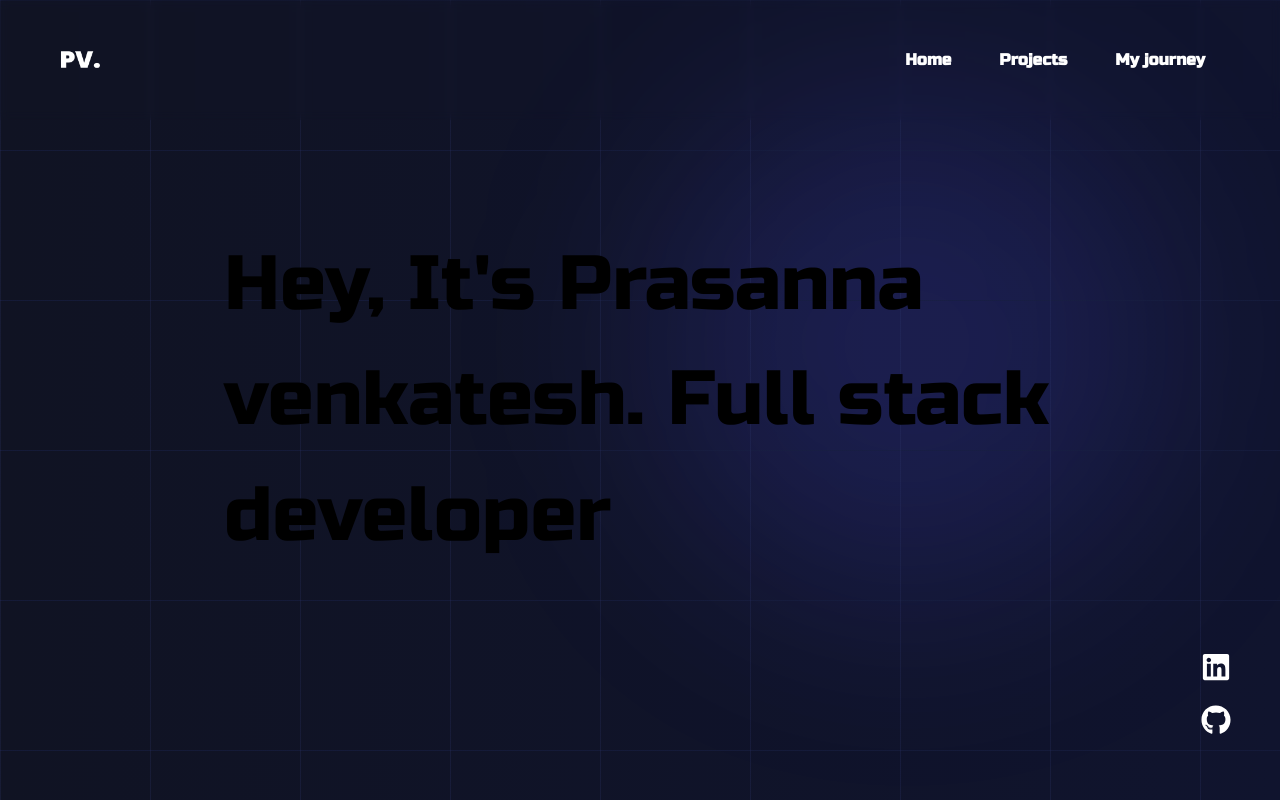
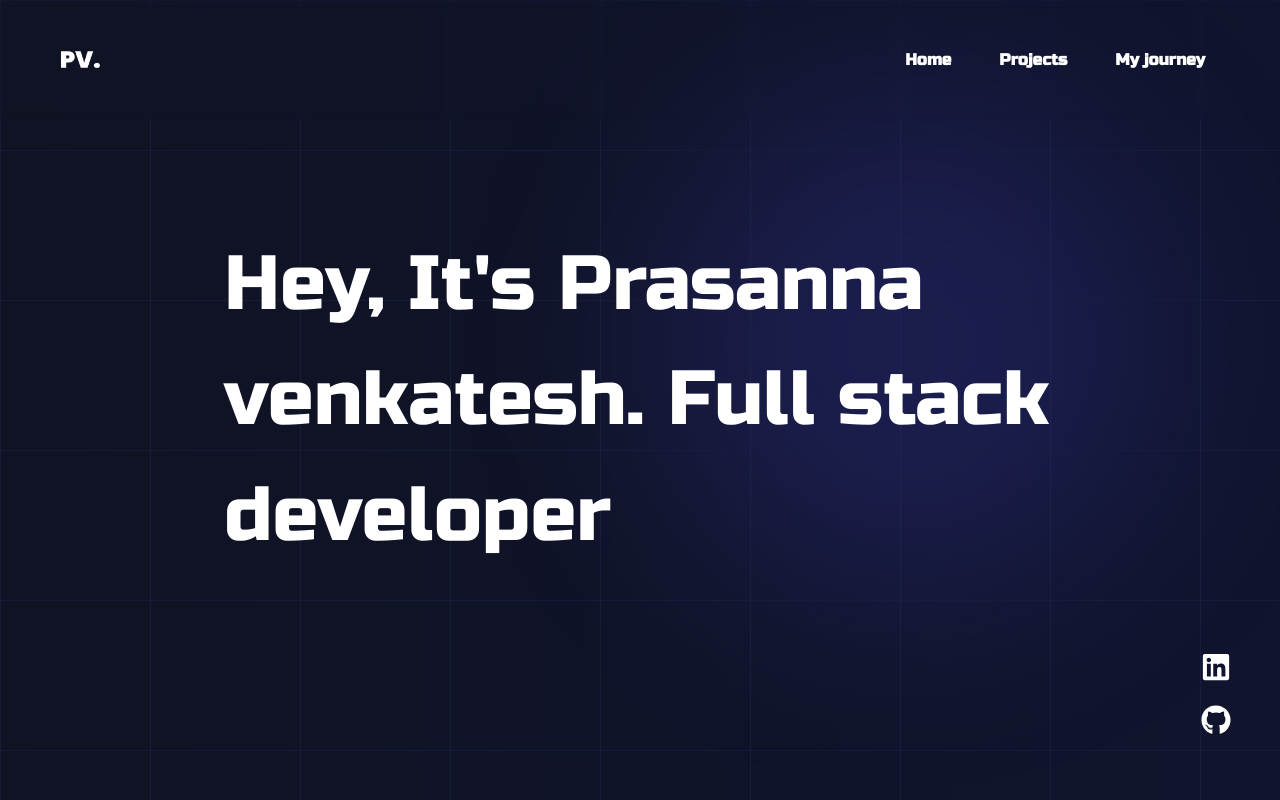
Before and after one commit to Prasanna-dot/my-portfolio, a Next.js app: page / in a window 1280 px wide. Built offline with nearby package versions, Linux system fonts and the light colour scheme.

Commit message:
Update page.tsx

```diff
--- a/src/app/page.tsx
+++ b/src/app/page.tsx
@@ -10,7 +10,7 @@ export default function Home() {
       <div className='overflow-hidden'></div>
       <section className='div_backgrounds h-[100vh] w-full flex justify-center items-center' id='home'>
         <div className='w-[65%]'>
-          <h1 className='my-font w-full text-left text-[6vw]'><TypingEffect text="Heey, It's Prasanna venkatesh. Full stack developer" /></h1>
+          <h1 className='my-font w-full text-left text-[6vw] text-white'><TypingEffect text="Heey, It's Prasanna venkatesh. Full stack developer" /></h1>
         </div>
       </section>
 {/*         <section className='div_backgrounds h-[100vh] flex justify-center items-center' id='project'>
```
